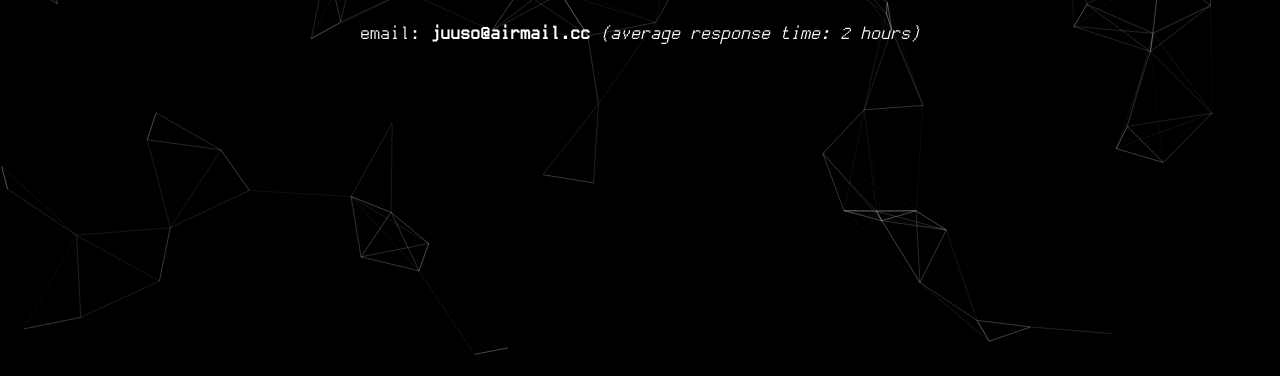
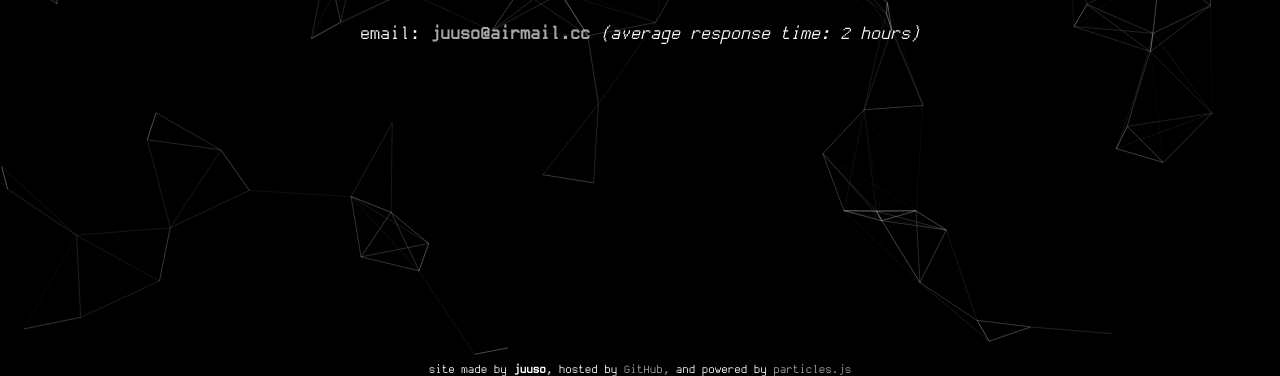
Before and after one commit to juusosilvo/juusosilvo.github.io, a plain HTML site: page index.html in a window 1280 px wide. Shown: the part 424-800 px from the top of the page. Drawn offline with Linux system fonts and the light colour scheme.

Commit message:
Minor adjustments

```diff
--- a/assets/css/global.css
+++ b/assets/css/global.css
@@ -14,14 +14,12 @@ body{
     font-family: "Dina", "tahoma";
 }
 
-a {
-    text-decoration: none;
-    color: white;
-}
-
-a:hover{
-    text-decoration: underline;
-    opacity: 0.5;
+.bottom{
+    position: fixed;
+    bottom: 0;
+    text-align: center;
+    width: 100%;
+    font-size: 13px;
 }
 
 p{
@@ -73,3 +71,14 @@ p{
     animation-iteration-count: infinite;
     animation-timing-function: linear;
 }
+
+a {
+    text-decoration: none;
+    color: rgba(255, 255, 255, 0.646);
+}
+
+a:hover{
+    text-decoration: underline;
+    opacity: 0.5;
+
+}
--- a/index.html
+++ b/index.html
@@ -46,6 +46,9 @@
             <h3>&#128232; Contact me</h3>
                 <p>email: <a href="mailto:juuso@airmail.cc"><strong>juuso@airmail.cc</strong></a> <i>(average response time: 2 hours)</i></p>
         </div>
+
+        <span class="bottom">site made by <b>juuso</b>, hosted by <a target="_blank" href="https://github.io">GitHub,</a> and powered by <a target="_blank" href="https://vincentgarreau.com/particles.js/">particles.js</a></span>
+
     </div>
 
     <script src="./assets/js/background.js"></script>
```
